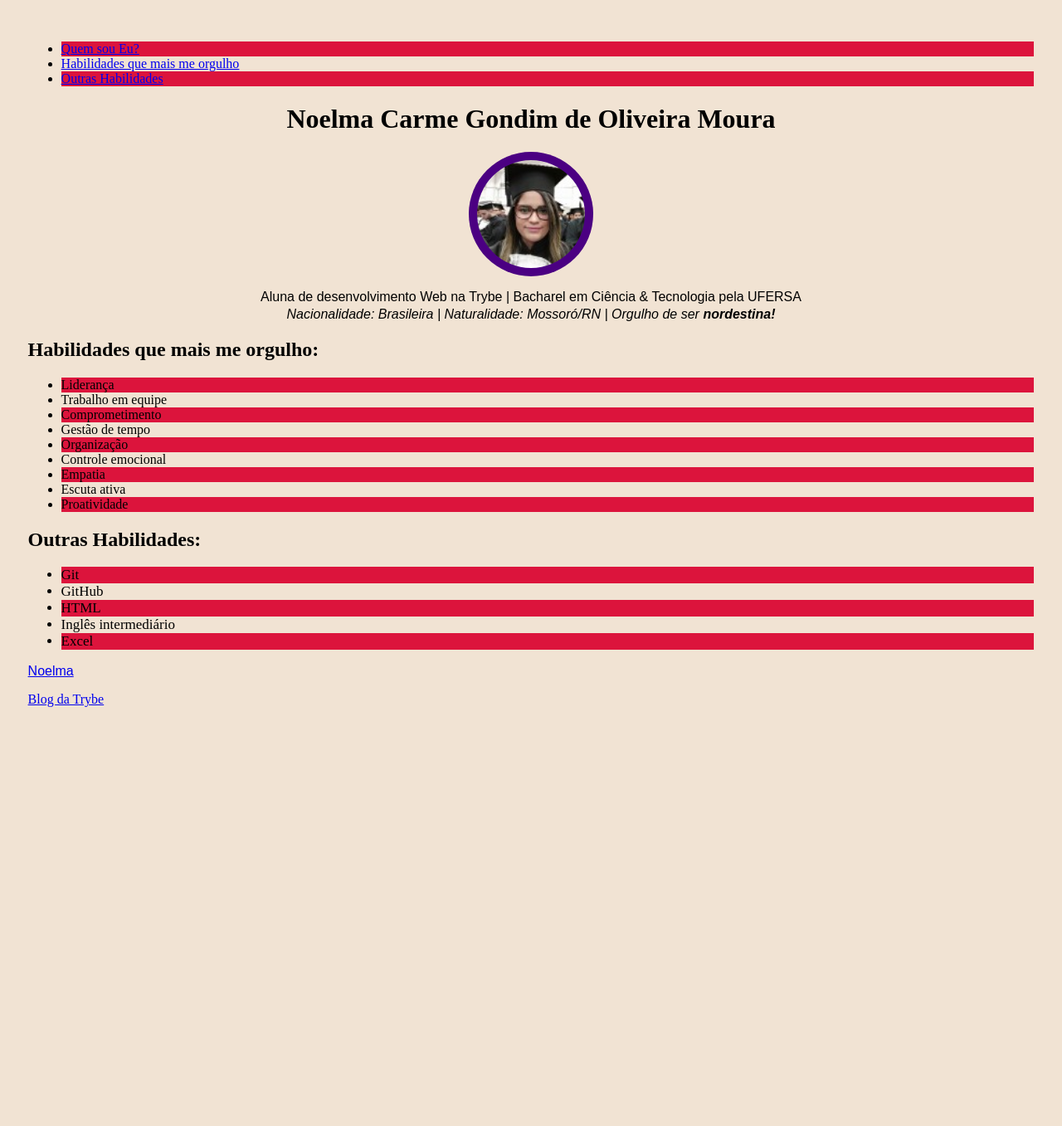
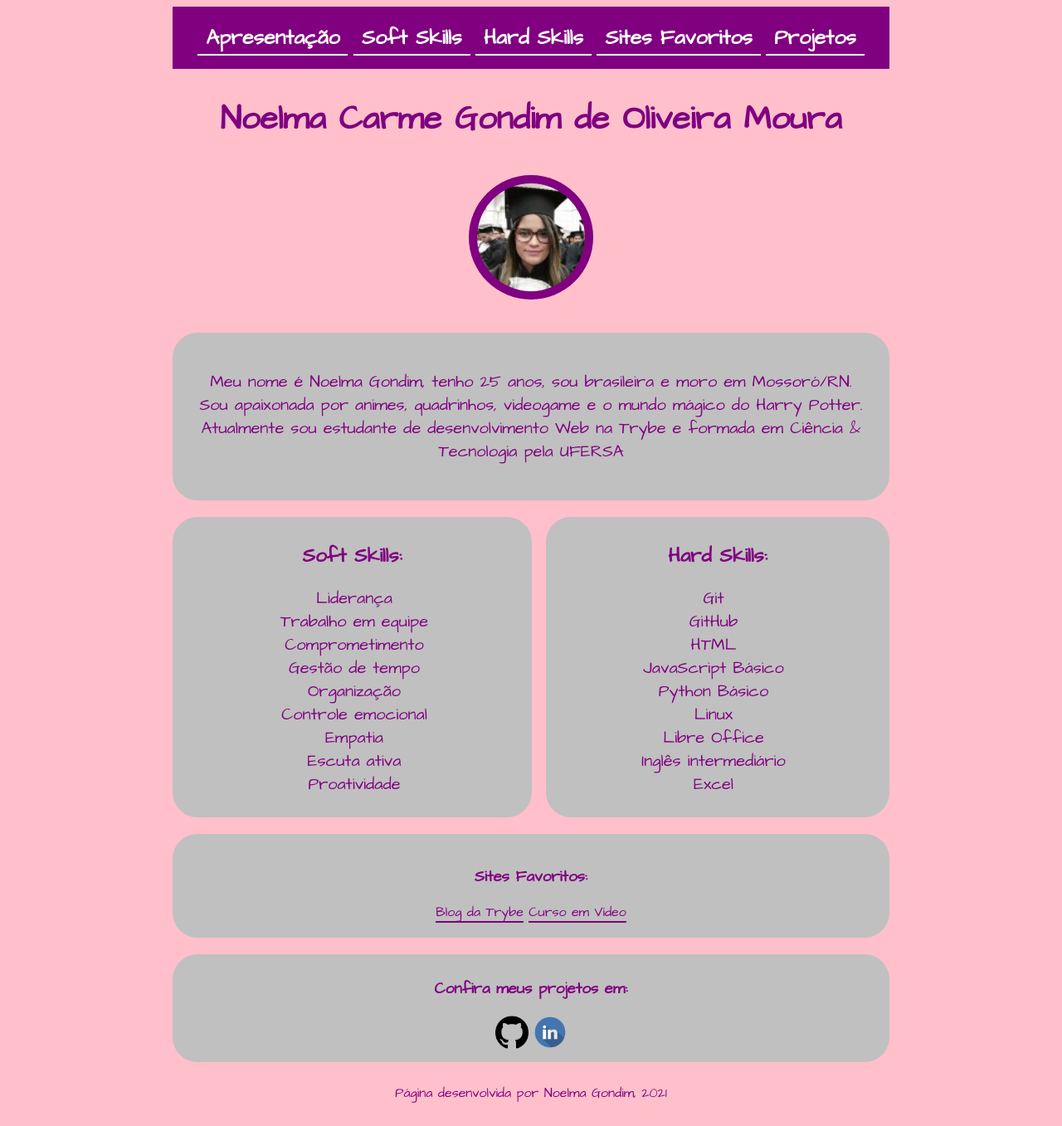
Before and after one commit to noelmagondim/noelmagondim.github.io, a plain HTML site: page index.html in a window 1280 px wide. Shown: the whole page at 83% size. Before the commit the page ends 886 px from the top, so only its background shows below. Drawn offline with Linux system fonts and the light colour scheme.

Commit message:
feito alterações

```diff
--- a/index.html
+++ b/index.html
@@ -2,25 +2,33 @@
 <html lang="pt-br">
   <head>
     <meta charset="UTF-8">
-    <title>Meu Portfólio Web</title>
+    <title>Portfólio Noelma Gondim</title>
     <link rel="stylesheet" href="style.css">
+    <link rel="preconnect" href="https://fonts.googleapis.com">
+    <link rel="preconnect" href="https://fonts.gstatic.com" crossorigin>
+    <link href="https://fonts.googleapis.com/css2?family=Architects+Daughter&display=swap" rel="stylesheet">
   </head>
   <body>
-    <ul class="menu">
-      <li><a href="#descricao">Quem sou Eu?</a></li>
-      <li><a href="#Habilidades que mais me orgulho">Habilidades que mais me orgulho</a></li>
-      <li><a href="#Outras Habilidades">Outras Habilidades</a></li>
-
-    </ul>
-    <div>
-      <h1 id="nome">Noelma Carme Gondim de Oliveira Moura</h1>
-      <div class="image-container">
+    <header>
+      <nav class="menu">
+        <a href="#descricao">Apresentação</a>
+        <a href="#softskills">Soft Skills</a>
+        <a href="#hardskills">Hard Skills</a>
+        <a href="#sitesFavoritos">Sites Favoritos</a>
+        <a href="#projetos">Projetos</a>
+      </nav>
+    </header>
+    <section id="nome">
+      <h1>Noelma Carme Gondim de Oliveira Moura</h1>
+    </section>
+    <section>
       <img src="foto_noelma.jpeg" alt="Foto de perfil de Noelma" title="Foto de Perfil Noelma" id="foto-Noelma">
-      <p id="descricao">Aluna de desenvolvimento Web na Trybe | Bacharel em Ciência & Tecnologia pela UFERSA</p>
-      </div>
-    </div>
-      <p id="inf">Nacionalidade: Brasileira | Naturalidade: Mossoró/RN | <i>Orgulho de ser <b>nordestina!</b></i></p>
-    <h2 id="Habilidades que mais me orgulho">Habilidades que mais me orgulho:</h2>
+    </section>
+    <section id="descricao">
+      <p>Meu nome é Noelma Gondim, tenho 25 anos, sou brasileira e moro em Mossoró/RN. Sou apaixonada por animes, quadrinhos, videogame e o mundo mágico do Harry Potter. Atualmente sou estudante de desenvolvimento Web na Trybe e formada em Ciência & Tecnologia pela UFERSA</p>
+    </section>
+    <section id="softskills">
+      <h2>Soft Skills:</h2>
       <ul class="hab-org">
         <li>Liderança</li>
         <li>Trabalho em equipe</li>
@@ -32,19 +40,33 @@
         <li>Escuta ativa</li>
         <li>Proatividade</li>
       </ul>
-    <h2 id="Outras Habilidades">Outras Habilidades:</h2>
+    </section>
+    <section id="hardskills">
+      <h2>Hard Skills:</h2>
       <ul class="outras-hab">
         <li>Git</li>
         <li>GitHub</li>
         <li>HTML</li>
+        <li>JavaScript Básico</li>
+        <li>Python Básico</li>
+        <li>Linux</li>
+        <li>Libre Office</li>
         <li>Inglês intermediário</li>
         <li>Excel</li>
       </ul>
-    <a href="#Noelma">
-    <p>Noelma</p>
-    </a>
-    <a href="https://blog.betrybe.com/"
-    target="_Blank">Blog da Trybe</a>
-
+  </section>
+    <nav id="sitesFavoritos">
+      <h3>Sites Favoritos:</h3>
+        <a href="https://blog.betrybe.com/" target="_Blank">Blog da Trybe</a>
+        <a href="https://www.youtube.com/c/CursoemV%C3%ADdeo" target="_Blank">Curso em Vídeo</a>
+    </nav>
+    <nav id="projetos">
+      <h3>Confira meus projetos em:</h3>
+      <a href="https://github.com/noelmagondim?tab=overview&from=2021-11-01&to=2021-11-30" target="_Blank"> <img src="github.png" alt="Ícone do GitHub" id="github"></a>
+      <a target="_Blank" href="https://www.linkedin.com/in/noelma-gondim/"><img src="linkedin.png" alt="ícone do Linkedin" id="linkedin"></a>
+    </nav>
+    <footer id="rodape">
+      <p>Página desenvolvida por Noelma Gondim, 2021</p>
+    </footer>
   </body>
 </html>
--- a/style.css
+++ b/style.css
@@ -1,68 +1,136 @@
 body{
-  padding:2%;
-
+  font-family: Architects Daughter, cursive;
+}
+body{
+  background-color: pink;
 }
 h1{
-  font-family: serif;
+  font-size: 40px;
 }
-p{
-  font-family: sans-serif;
+.menu {
+  padding: 20px;
+  background-color: purple;
+  list-style:none;
+  text-align: center;
+  margin-left: 200px;
+  margin-right: 200px;
 }
-body{
-  background-color: rgb(241, 227,211);
+.menu a {
+  padding: 2px 10px;
+  color: white;
+  text-decoration: none;
+  font-weight: bold;
+  font-size: 25px;
+  border-bottom: 2px solid white;
 }
-.menu ul{
-  padding:0px;
-  margin:0px;
-  background-color:#EDEDED;
-  list-style:none;
+#nome{
+  text-align: center;
+  color: purple;
 }
-.menu ul li {
-  display: inline;
+#foto-Noelma{
+  display: block;
+  margin-top: 40px;
+  margin-bottom: 40px;
+  margin-left: auto;
+  margin-right: auto;
+  height: 130px;
+  padding: 10px;
+  background-color: purple;
+  border-radius: 50%;
 }
-.menu ul li a {
-  padding: 2px 10px;
-  display: inline-block;
-
-  /* visual do link */
-  background-color:#EDEDED;
-  color: #333;
-  text-decoration: none;
-  border-bottom:3px solid #EDEDED;
+#descricao{
+  display: block;
+  text-align: center;
+  padding: 25px;
+  margin-top: 20px;
+  margin-left: 200px;
+  margin-right: 200px;
+  background-color: rgb(192,192,192);
+  font-size: 20px;
+  border-radius: 30px;
+  color: purple;
+}
+#softskills{
+  text-align: center;
+  padding: 10px;
+  margin-top: 20px;
+  margin-left: 200px;
+  margin-right: 400px;
+  display: block;
+  background-color: rgb(192,192,192);
+  position: absolute;
+  border-radius: 30px;
+  color: purple;
+}
+#softskills ul li{
+  margin-right: 115px;
+  margin-left: 80px;
+  left: -20px;
+  list-style: none;
+  font-size: 20px;
+}
+#hardskills{
+  padding: 10px;
+  margin-left: 650px;
+  margin-right: 200px;
+  text-align: center;
+  background-color: rgb(192,192,192);
+  color: purple;
+  margin-top: 20px;
+  float: center;
+  display: block;
+  border-radius: 30px;
+}
+#hardskills ul li{
+  position: relative;
+  list-style: none;
+  font-size: 20px;
+  margin-right: 50px;
 }
 .hab-org{
   font-size: 16px;
 }
 .outras-hab{
-  font-size: 17px;
+  font-size: 16px;
 }
 
-#foto-Noelma{
-  display: block;
-  margin-left: auto;
-  margin-right: auto;
-  height: 130px;
+#github{
+  height: 40px;
+}
+#linkedin{
+  height: 40px;
+}
+#sitesFavoritos{
+  text-align: center;
   padding: 10px;
-  background-color: indigo;
-  border-radius: 50%;
+  margin-left: 200px;
+  margin-right: 200px;
+  color: purple;
+  background-color: rgb(192,192,192);
+  border-radius: 30px;
+  margin-top: 20px;
+  padding: 20px;
 }
-#descricao{
-  display: block;
+#sitesFavoritos a{
+  list-style: none;
+  text-decoration: none;
+  color: purple;
+  border-bottom: 2px solid purple;
+}
+#projetos{
   text-align: center;
+  padding: 10px;
+  margin-left: 200px;
+  margin-right: 200px;
+  margin-top: 20px;
+  color: purple;
+  background-color: rgb(192,192,192);
+  border-radius: 30px;
 }
-#inf{
-  font-style: italic;
-  display: block;
-  margin-top: 3%;
+footer{
   text-align: center;
+  padding: 10px;
+  margin-left: 200px;
+  margin-right: 200px;
+  color: purple;
 }
-.image-container{
-  height: 150px;
-
-}
-#nome{
-  text-align: center;
-}
-ul li:nth-child(odd){
-  background-color: crimson;
-}
```
Also changed, not shown: github.png (added), linkedin.png (added). Lines whose indentation alone changed are shown as unchanged.
